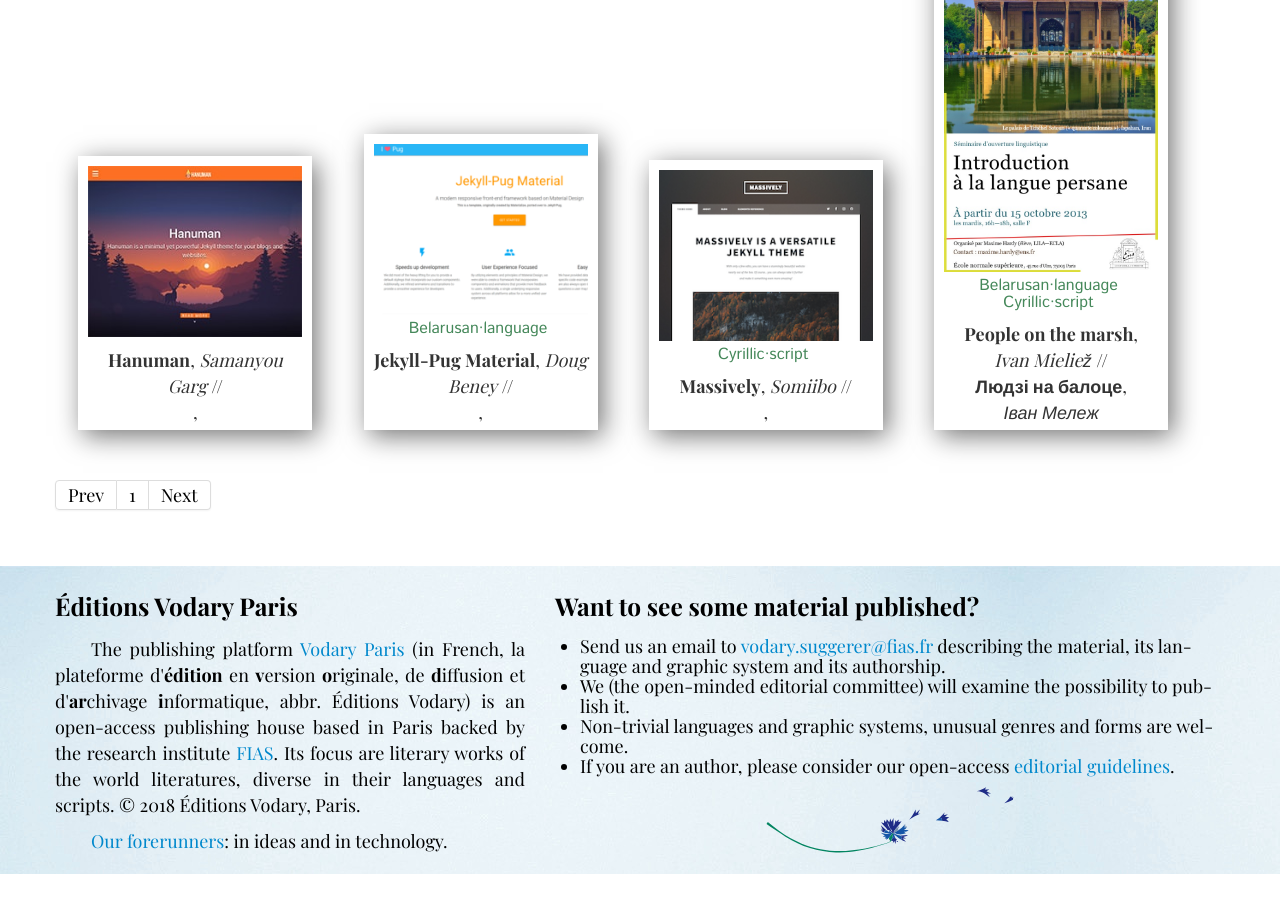
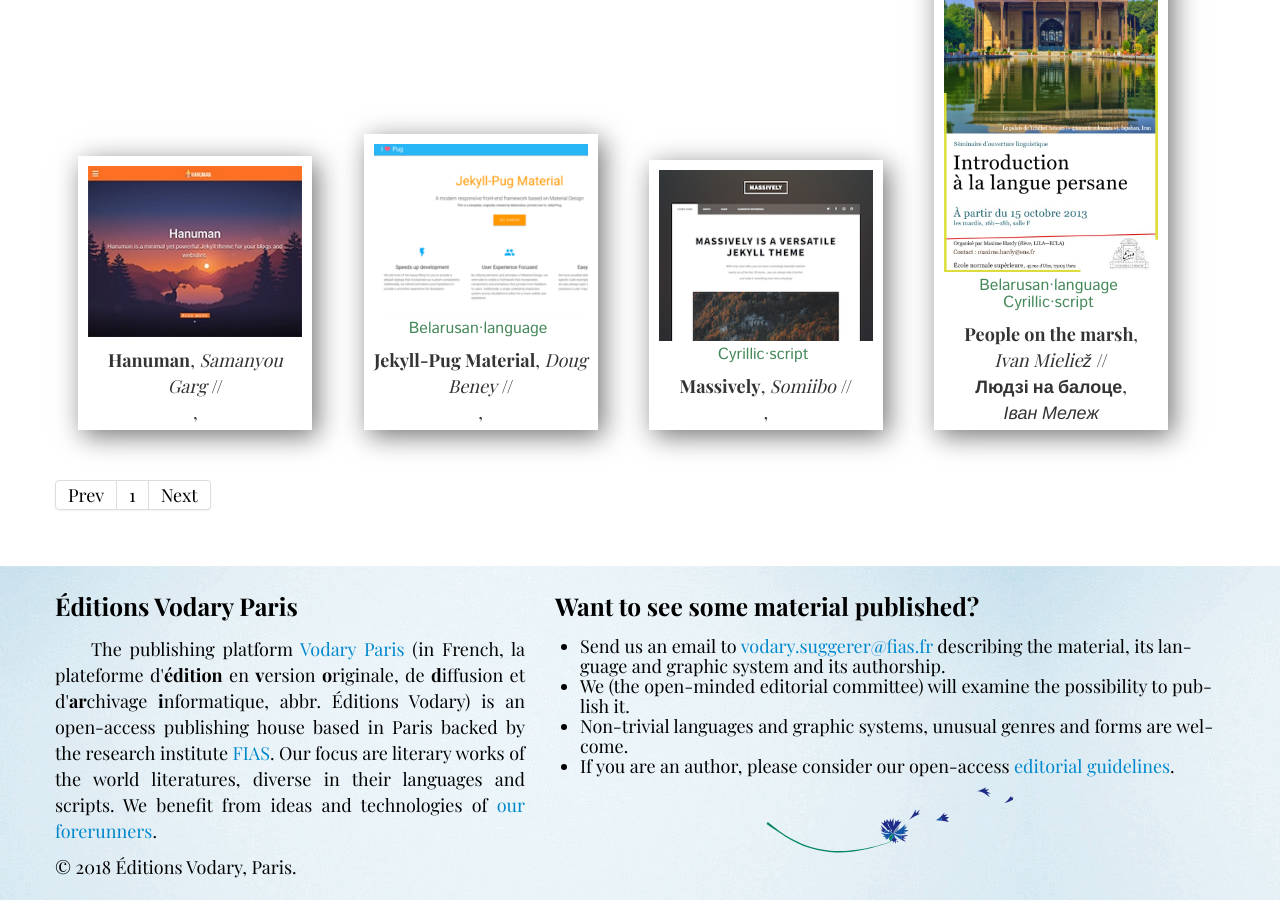
Before and after one commit to mlare/vodary, a Jekyll site: the page built from index.html, in a window 1280 px wide and 900 px high, scrolled down 609 px. Built offline with Jekyll 4.4.1, drawn with Linux system fonts in a browser that asks for light colours; some web fonts are replaced; Markdown is read by kramdown in place of the engine named in the settings; the list of posts is cut into pages by our own code; before the commit the page ends 1483 px from its top, so only the background shows below that.

Commit message:
Update footer.html

```diff
--- a/_includes/footer.html
+++ b/_includes/footer.html
@@ -9,10 +9,10 @@
           (in French, la plate­forme d'<strong>édi­tion</strong> en <strong>v</strong>er­sion <strong>o</strong>ri­gi­nale,
           de <strong>d</strong>if­fu­sion et d'<strong>ar</strong>­chi­vage <strong>i</strong>n­for­ma­tique, abbr. Éditions Vodary)
           is an open-access pub­li­shing house based in Paris backed by the re­search in­sti­tute
-          <a href="https://fias.fr">FIAS</a>. Its focus are li­te­ra­ry works of the world li­te­ra­tures,
-          di­verse in their lan­guages and scripts. &copy; {{ site.time | date: '%Y' }} Éditions Vodary, Paris.
+          <a href="https://fias.fr">FIAS</a>. Our focus are li­te­ra­ry works of the world li­te­ra­tures,
+          di­verse in their lan­guages and scripts. We benefit from ideas and technologies of <a href="/ourforerunners">our forerunners</a>.
           </p>
-       <p><a href="/ourforerunners">Our forerunners</a>: in ideas and in technology.</p>
+       <p style="text-indent:0">&copy; {{ site.time | date: '%Y' }} Éditions Vodary, Paris.</p>
      </div>
 
      <div class="span7">
```
